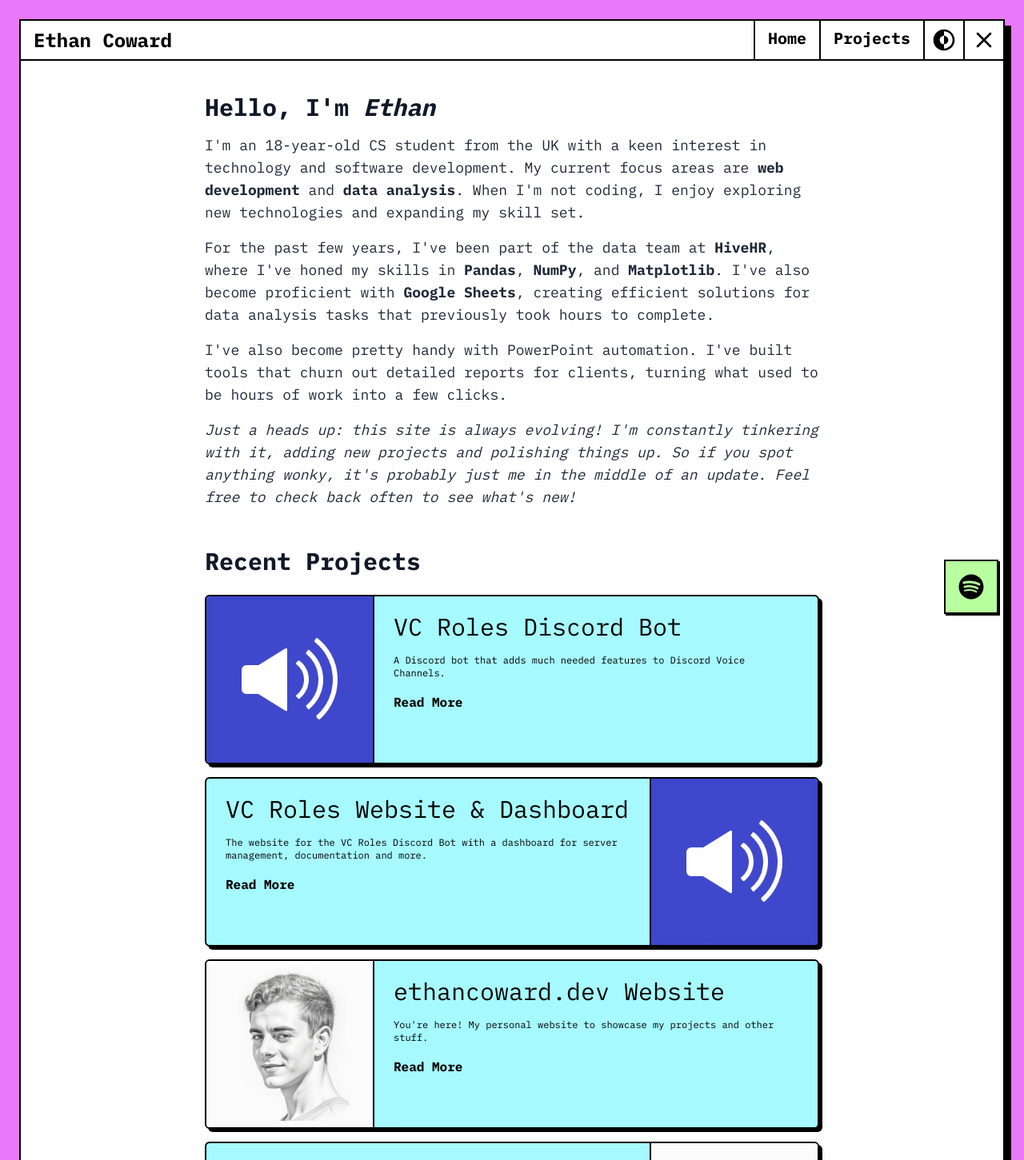
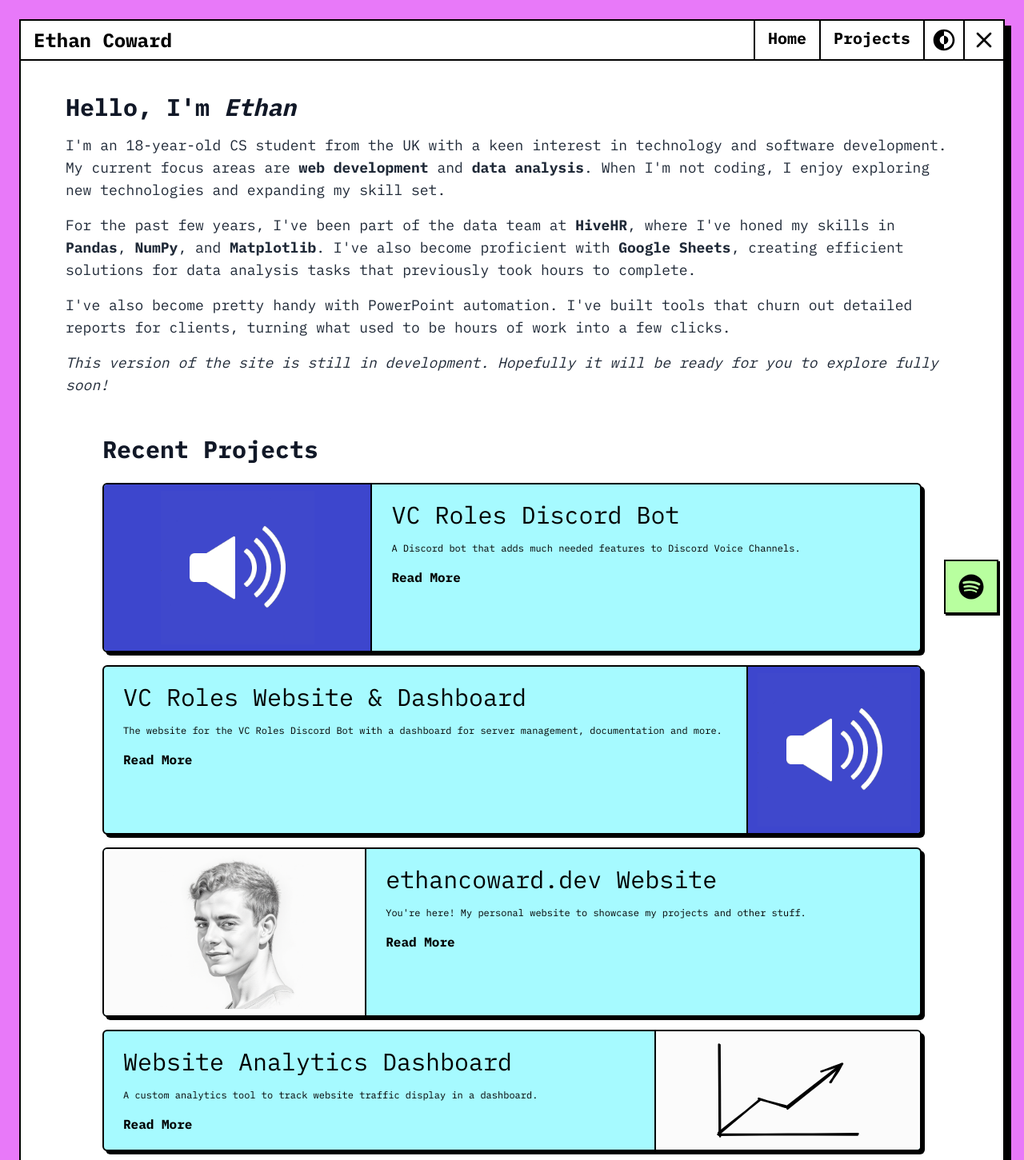
Before and after one commit to CDE90/future-ethancoward.dev, a Next.js app: page / in a window 1280 px wide. Shown: the top 1451 px of the page at 80% size. Built offline with nearby package versions, Linux system fonts and the light colour scheme; no server answers.

Commit message:
Adjust main page

```diff
--- a/src/app/page.tsx
+++ b/src/app/page.tsx
@@ -3,9 +3,9 @@ import { ProjectList, type Project } from "~/app/_components/ProjectList";
 export default function HomePage() {
   return (
     <main>
-      <div className="mx-auto flex h-full max-w-4xl flex-col items-center px-4">
+      <div className="mx-auto flex h-full max-w-7xl flex-col items-center px-4">
         <div className="px-4 pt-8 sm:px-6 lg:px-8">
-          <div className="mx-auto max-w-3xl">
+          <div className="mx-auto max-w-7xl">
             <h1 className="mb-4 text-2xl font-bold text-gray-900 sm:text-3xl dark:text-gray-100">
               Hello, I&apos;m <em>Ethan</em>
             </h1>
@@ -31,18 +31,15 @@ export default function HomePage() {
             </p>
             <p className="mb-4 text-gray-800 sm:text-lg dark:text-gray-300">
               <em>
-                Just a heads up: this site is always evolving! I&apos;m
-                constantly tinkering with it, adding new projects and polishing
-                things up. So if you spot anything wonky, it&apos;s probably
-                just me in the middle of an update. Feel free to check back
-                often to see what&apos;s new!
+                This version of the site is still in development. Hopefully it
+                will be ready for you to explore fully soon!
               </em>
             </p>
           </div>
         </div>
 
         <div className="mb-6 w-full px-4 pt-8 sm:px-6 lg:px-8">
-          <div className="mx-auto max-w-3xl">
+          <div className="mx-auto max-w-5xl">
             <h2 className="mb-6 text-2xl font-bold text-gray-900 sm:text-3xl dark:text-gray-100">
               Recent Projects
             </h2>
@@ -51,7 +48,7 @@ export default function HomePage() {
         </div>
 
         <div className="mb-4 px-4 sm:px-6 lg:px-8">
-          <div className="mx-auto max-w-3xl">
+          <div className="mx-auto max-w-7xl">
             <h2 className="mb-4 text-2xl font-bold text-gray-900 sm:text-3xl dark:text-gray-100">
               Let&apos;s Connect
             </h2>
```
